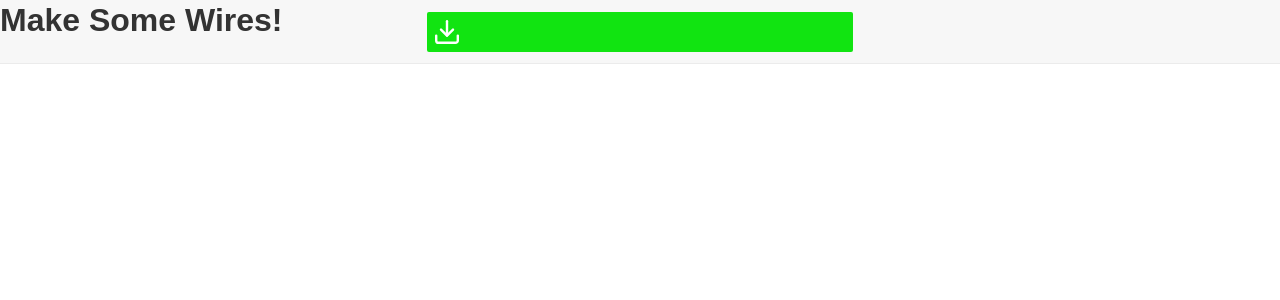
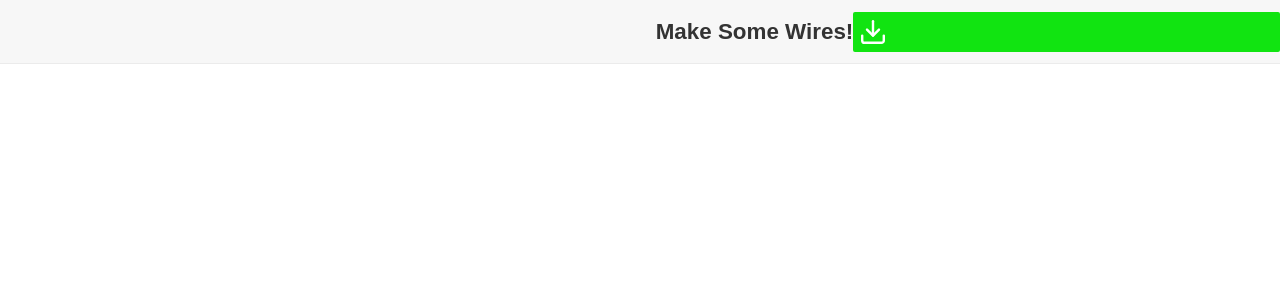
Before and after one commit to Android789515/labels, a React (Vite) app: page / in a window 1280 px wide. Shown: the top 300 px of the page. Built offline with nearby package versions, Linux system fonts and the light colour scheme.

Commit message:
feat: title layout and styles
Signed-off-by: Android789515 <derflug@mailfence.com>

```diff
--- a/src/components/title/Title.module.css
+++ b/src/components/title/Title.module.css
@@ -1 +1,8 @@
-.title {}
+.title {
+   font-size: 1.4rem;
+
+   grid-column: span 2;
+   justify-self: end;
+
+   margin: 0;
+}
```
